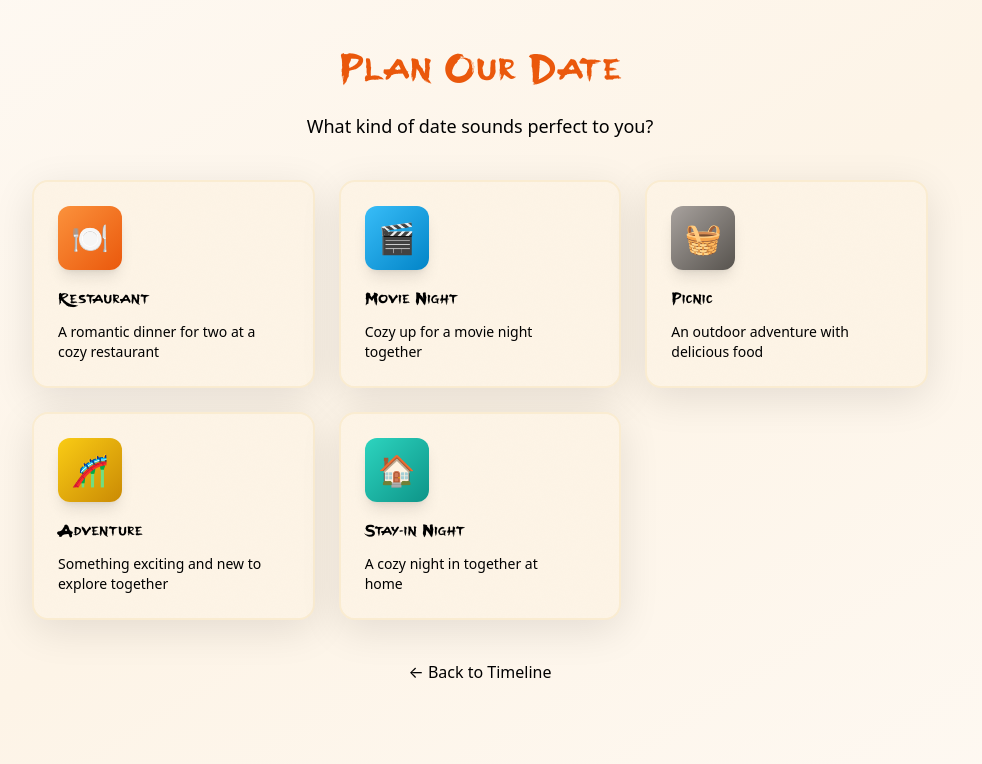
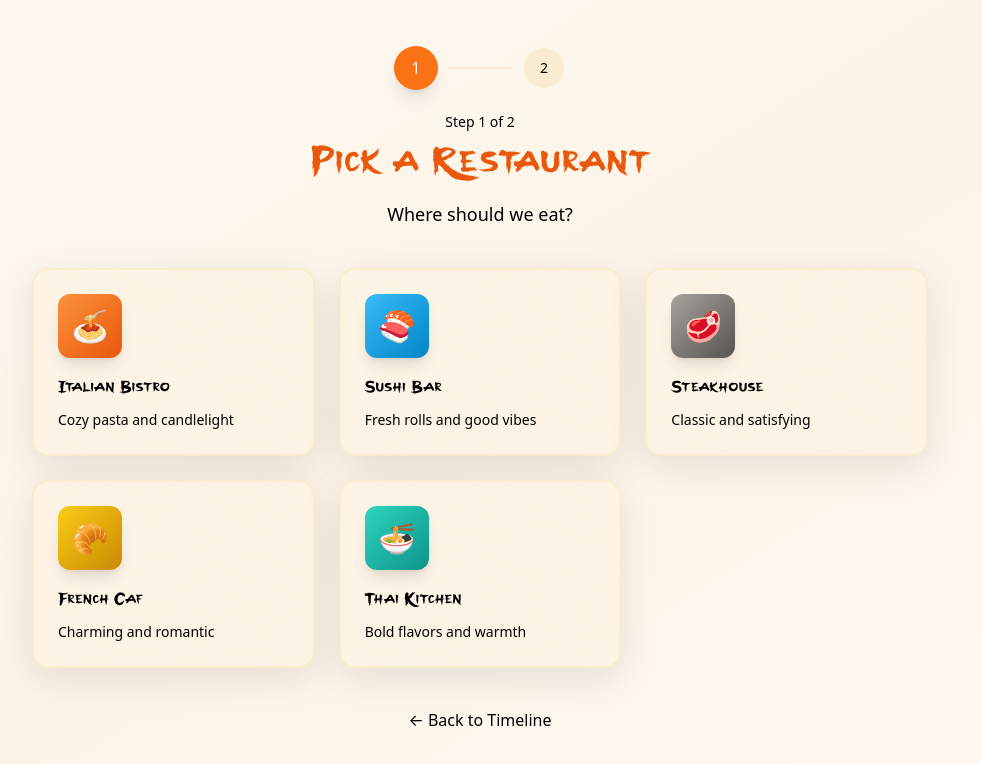
Before and after one commit to coderback/Project-Odelia, a Next.js app in the folder project-odelia/: page /date-plan in a window 1280 px wide. Shown: the top 764 px of the page, without its empty margins (160-1142 px from the left). Built offline with nearby package versions, Linux system fonts and the light colour scheme.

Commit message:
feat(DatePlanHub, email, route): enhance date selection process with restaurant and activity options

```diff
--- a/project-odelia/src/components/features/DatePlanHub.tsx
+++ b/project-odelia/src/components/features/DatePlanHub.tsx
@@ -11,60 +11,94 @@ interface DateOption {
   title: string;
   description: string;
   icon: string;
-  color: string;
   gradient: string;
 }
 
-const dateOptions: DateOption[] = [
+const restaurants: DateOption[] = [
   {
-    id: 'restaurant',
-    title: 'Restaurant',
-    description: 'A romantic dinner for two at a cozy restaurant',
-    icon: '🍽️',
-    color: 'fire',
+    id: 'italian',
+    title: 'Italian Bistro',
+    description: 'Cozy pasta and candlelight',
+    icon: '🍝',
     gradient: 'from-fire-400 to-fire-600',
   },
   {
-    id: 'movie',
-    title: 'Movie Night',
-    description: 'Cozy up for a movie night together',
-    icon: '🎬',
-    color: 'water',
+    id: 'sushi',
+    title: 'Sushi Bar',
+    description: 'Fresh rolls and good vibes',
+    icon: '🍣',
     gradient: 'from-water-400 to-water-600',
   },
   {
-    id: 'picnic',
-    title: 'Picnic',
-    description: 'An outdoor adventure with delicious food',
-    icon: '🧺',
-    color: 'earth',
+    id: 'steakhouse',
+    title: 'Steakhouse',
+    description: 'Classic and satisfying',
+    icon: '🥩',
     gradient: 'from-earth-400 to-earth-600',
   },
   {
-    id: 'adventure',
-    title: 'Adventure',
-    description: 'Something exciting and new to explore together',
-    icon: '🎢',
-    color: 'air',
+    id: 'french',
+    title: 'French Café',
+    description: 'Charming and romantic',
+    icon: '🥐',
     gradient: 'from-air-400 to-air-600',
   },
   {
-    id: 'stay-in',
-    title: 'Stay-in Night',
-    description: 'A cozy night in together at home',
-    icon: '🏠',
-    color: 'teal',
+    id: 'thai',
+    title: 'Thai Kitchen',
+    description: 'Bold flavors and warmth',
+    icon: '🍜',
     gradient: 'from-teal-400 to-teal-600',
   },
 ];
+
+const activities: DateOption[] = [
+  {
+    id: 'movie',
+    title: 'Movie Night',
+    description: 'Cozy up for a film together',
+    icon: '🎬',
+    gradient: 'from-water-400 to-water-600',
+  },
+  {
+    id: 'bowling',
+    title: 'Bowling',
+    description: 'A little friendly competition',
+    icon: '🎳',
+    gradient: 'from-fire-400 to-fire-600',
+  },
+  {
+    id: 'minigolf',
+    title: 'Mini Golf',
+    description: 'Playful and fun',
+    icon: '⛳',
+    gradient: 'from-earth-400 to-earth-600',
+  },
+  {
+    id: 'stargazing',
+    title: 'Stargazing Walk',
+    description: 'A romantic evening stroll',
+    icon: '🌙',
+    gradient: 'from-air-400 to-air-600',
+  },
+  {
+    id: 'arcade',
+    title: 'Arcade',
+    description: 'Retro fun and high scores',
+    icon: '🕹️',
+    gradient: 'from-teal-400 to-teal-600',
+  },
+];
+
+const TOTAL_STEPS = 2;
 
 const containerVariants = {
   hidden: { opacity: 0 },
   visible: {
     opacity: 1,
     transition: {
-      staggerChildren: 0.1,
-      delayChildren: 0.3,
+      staggerChildren: 0.08,
+      delayChildren: 0.2,
     },
   },
 };
@@ -74,7 +108,7 @@ const cardVariants = {
   visible: {
     opacity: 1,
     y: 0,
-    transition: { duration: 0.5, ease: 'easeOut' as const },
+    transition: { duration: 0.4, ease: 'easeOut' as const },
   },
   hover: {
     scale: 1.05,
@@ -90,89 +124,161 @@ const titleVariants = {
   visible: {
     opacity: 1,
     y: 0,
-    transition: { duration: 0.6, ease: 'easeOut' as const },
+    transition: { duration: 0.5, ease: 'easeOut' as const },
   },
 };
 
 export default function DatePlanHub() {
   const router = useRouter();
-  const [selectedOption, setSelectedOption] = useState<DateOption | null>(null);
-  const [isConfirming, setIsConfirming] = useState(false);
+  const [step, setStep] = useState(1);
+  const [selectedRestaurant, setSelectedRestaurant] = useState<DateOption | null>(null);
+  const [selectedActivity, setSelectedActivity] = useState<DateOption | null>(null);
   const [isComplete, setIsComplete] = useState(false);
   const [isSubmitting, setIsSubmitting] = useState(false);
 
-  const handleSelect = (option: DateOption) => {
-    setSelectedOption(option);
-    setIsConfirming(true);
+  const handlePickRestaurant = (option: DateOption) => {
+    setSelectedRestaurant(option);
+    setStep(2);
+  };
+
+  const handlePickActivity = (option: DateOption) => {
+    setSelectedActivity(option);
+    setStep(3); // review
   };
 
   const handleConfirm = async () => {
-    if (!selectedOption || isSubmitting) return;
+    if (!selectedRestaurant || !selectedActivity || isSubmitting) return;
 
     setIsSubmitting(true);
 
     try {
-      // Send notification
       await fetch('/api/date-selection', {
         method: 'POST',
         headers: { 'Content-Type': 'application/json' },
-        body: JSON.stringify({ option: selectedOption.title }),
+        body: JSON.stringify({
+          restaurant: selectedRestaurant.title,
+          activity: selectedActivity.title,
+        }),
       });
 
-      // Mark chapter as complete
-      markChapterComplete('datePlan', { selectedOption: selectedOption.id });
+      markChapterComplete('datePlan', {
+        selectedOption: `${selectedRestaurant.id}+${selectedActivity.id}`,
+      });
 
       setIsComplete(true);
     } catch (error) {
       console.error('Failed to save selection:', error);
-      // Still mark as complete even if email fails
-      markChapterComplete('datePlan', { selectedOption: selectedOption.id });
+      markChapterComplete('datePlan', {
+        selectedOption: `${selectedRestaurant.id}+${selectedActivity.id}`,
+      });
       setIsComplete(true);
     }
-  };
-
-  const handleCancel = () => {
-    setSelectedOption(null);
-    setIsConfirming(false);
   };
 
   const handleBackToTimeline = () => {
     router.push('/timeline');
   };
 
+  const stepTitle = step === 1
+    ? 'Pick a Restaurant'
+    : step === 2
+    ? 'Pick an Activity'
+    : 'Your Date Plan';
+
+  const stepSubtitle = step === 1
+    ? 'Where should we eat?'
+    : step === 2
+    ? 'What should we do?'
+    : 'Here\'s what you\'ve planned!';
+
+  const currentOptions = step === 1 ? restaurants : activities;
+
   return (
     <div className="min-h-screen py-8 sm:py-12 px-4 sm:px-6 relative overflow-hidden">
       {isComplete && <ConfettiEffect trigger={isComplete} />}
 
       <AnimatePresence mode="wait">
-        {!isConfirming && !isComplete && (
+        {/* Step 1 & 2: Selection grids */}
+        {(step === 1 || step === 2) && !isComplete && (
           <motion.div
-            key="selection"
+            key={`step-${step}`}
             variants={containerVariants}
             initial="hidden"
             animate="visible"
-            exit={{ opacity: 0 }}
+            exit={{ opacity: 0, x: -30 }}
             className="max-w-4xl mx-auto"
           >
-            {/* Title */}
+            {/* Step Indicator */}
             <motion.div variants={titleVariants} className="text-center mb-6 sm:mb-10">
-              <h1 className="text-3xl sm:text-4xl md:text-5xl font-display text-fire-600 mb-2 sm:mb-4">
-                Plan Our Date
+              {/* Progress dots */}
+              <div className="flex items-center justify-center gap-2 sm:gap-3 mb-4 sm:mb-6">
+                {Array.from({ length: TOTAL_STEPS }).map((_, i) => (
+                  <div key={i} className="flex items-center gap-2 sm:gap-3">
+                    <div className={`
+                      w-8 h-8 sm:w-10 sm:h-10
+                      rounded-full
+                      flex items-center justify-center
+                      text-xs sm:text-sm font-medium
+                      transition-all duration-300
+                      ${i + 1 < step
+                        ? 'bg-earth-500 text-white'
+                        : i + 1 === step
+                        ? 'bg-fire-500 text-white shadow-lg scale-110'
+                        : 'bg-parchment-300 text-parchment-500'
+                      }
+                    `}>
+                      {i + 1 < step ? '✓' : i + 1}
+                    </div>
+                    {i < TOTAL_STEPS - 1 && (
+                      <div className={`
+                        w-8 sm:w-16 h-0.5
+                        transition-colors duration-300
+                        ${i + 1 < step ? 'bg-earth-400' : 'bg-parchment-300'}
+                      `} />
+                    )}
+                  </div>
+                ))}
+              </div>
+
+              <p className="text-xs sm:text-sm text-parchment-500 mb-2">
+                Step {step} of {TOTAL_STEPS}
+              </p>
+              <h1 className="text-3xl sm:text-4xl md:text-5xl font-display text-fire-600 mb-2 sm:mb-3">
+                {stepTitle}
               </h1>
               <p className="text-base sm:text-lg text-parchment-600">
-                What kind of date sounds perfect to you?
+                {stepSubtitle}
               </p>
+
+              {/* Show current restaurant selection on step 2 */}
+              {step === 2 && selectedRestaurant && (
+                <motion.div
+                  initial={{ opacity: 0, y: 10 }}
+                  animate={{ opacity: 1, y: 0 }}
+                  className="mt-3 sm:mt-4 inline-flex items-center gap-2 bg-parchment-200 border border-parchment-300 rounded-full px-3 sm:px-4 py-1.5 sm:py-2"
+                >
+                  <span className="text-lg sm:text-xl">{selectedRestaurant.icon}</span>
+                  <span className="text-xs sm:text-sm text-parchment-700">{selectedRestaurant.title}</span>
+                  <button
+                    onClick={() => setStep(1)}
+                    className="text-parchment-400 hover:text-parchment-600 text-xs ml-1"
+                    title="Change restaurant"
+                  >
+                    ✕
+                  </button>
+                </motion.div>
+              )}
             </motion.div>
 
-            {/* Date Options Grid */}
+            {/* Options Grid */}
             <div className="grid grid-cols-1 sm:grid-cols-2 lg:grid-cols-3 gap-4 sm:gap-6">
-              {dateOptions.map((option) => (
+              {currentOptions.map((option) => (
                 <motion.button
                   key={option.id}
                   variants={cardVariants}
                   whileHover="hover"
                   whileTap="tap"
-                  onClick={() => handleSelect(option)}
+                  onClick={() => step === 1 ? handlePickRestaurant(option) : handlePickActivity(option)}
                   className={`
                     relative
                     bg-parchment-200
@@ -182,7 +288,6 @@ export default function DatePlanHub() {
                     parchment-texture
                     border-2
                     border-parchment-300
-                    hover:border-${option.color}-400
                     transition-colors
                     duration-300
                     text-left
@@ -190,7 +295,6 @@ export default function DatePlanHub() {
                     active:scale-[0.98]
                   `}
                 >
-                  {/* Icon */}
                   <div className={`
                     w-12 h-12 sm:w-16 sm:h-16
                     rounded-lg sm:rounded-xl
@@ -206,84 +310,110 @@ export default function DatePlanHub() {
                     {option.icon}
                   </div>
 
-                  {/* Title */}
                   <h3 className="text-lg sm:text-xl font-display text-parchment-800 mb-1 sm:mb-2">
                     {option.title}
                   </h3>
 
-                  {/* Description */}
                   <p className="text-xs sm:text-sm text-parchment-600 pr-6">
                     {option.description}
                   </p>
 
-                  {/* Hover indicator */}
-                  <div className={`
-                    absolute bottom-4 right-4
-                    opacity-0 group-hover:opacity-100
-                    transition-opacity duration-300
-                  `}>
+                  <div className="absolute bottom-4 right-4 opacity-0 group-hover:opacity-100 transition-opacity duration-300">
                     <span className="text-xl sm:text-2xl">→</span>
                   </div>
                 </motion.button>
               ))}
             </div>
 
-            {/* Back to Timeline */}
+            {/* Navigation */}
             <motion.div
               initial={{ opacity: 0 }}
               animate={{ opacity: 1 }}
-              transition={{ delay: 1 }}
+              transition={{ delay: 0.6 }}
               className="text-center mt-8 sm:mt-10"
             >
               <button
-                onClick={handleBackToTimeline}
+                onClick={step === 1 ? handleBackToTimeline : () => setStep(1)}
                 className="text-sm sm:text-base text-parchment-500 hover:text-parchment-700 transition-colors"
               >
-                ← Back to Timeline
+                {step === 1 ? '← Back to Timeline' : '← Back to Restaurants'}
               </button>
             </motion.div>
           </motion.div>
         )}
 
-        {isConfirming && !isComplete && selectedOption && (
+        {/* Step 3: Review */}
+        {step === 3 && !isComplete && selectedRestaurant && selectedActivity && (
           <motion.div
-            key="confirm"
-            initial={{ opacity: 0, scale: 0.9 }}
+            key="review"
+            initial={{ opacity: 0, scale: 0.95 }}
             animate={{ opacity: 1, scale: 1 }}
-            exit={{ opacity: 0, scale: 0.9 }}
-            className="max-w-sm sm:max-w-md mx-auto text-center px-2"
+            exit={{ opacity: 0, scale: 0.95 }}
+            className="max-w-sm sm:max-w-lg mx-auto text-center px-2"
           >
             <div className="bg-parchment-200 rounded-xl sm:rounded-2xl shadow-parchment p-6 sm:p-8 parchment-texture">
-              {/* Selected option icon */}
+              <h2 className="text-2xl sm:text-3xl font-display text-fire-600 mb-6 sm:mb-8">
+                Your Date Plan
+              </h2>
+
+              {/* Selections */}
+              <div className="grid grid-cols-1 sm:grid-cols-2 gap-4 sm:gap-6 mb-6 sm:mb-8">
+                {/* Restaurant card */}
+                <div className="bg-white/60 rounded-xl p-4 sm:p-5 border border-parchment-300">
+                  <p className="text-[10px] sm:text-xs text-parchment-500 uppercase tracking-wider mb-2">Restaurant</p>
                   <div className={`
-                w-20 h-20 sm:w-24 sm:h-24
+                    w-14 h-14 sm:w-16 sm:h-16
                     mx-auto
-                rounded-xl sm:rounded-2xl
-                bg-gradient-to-br ${selectedOption.gradient}
+                    rounded-xl
+                    bg-gradient-to-br ${selectedRestaurant.gradient}
                     flex items-center justify-center
-                text-4xl sm:text-5xl
-                shadow-lg
-                mb-4 sm:mb-6
+                    text-2xl sm:text-3xl
+                    shadow-md
+                    mb-2 sm:mb-3
                   `}>
-                {selectedOption.icon}
+                    {selectedRestaurant.icon}
+                  </div>
+                  <h3 className="text-base sm:text-lg font-display text-parchment-800">
+                    {selectedRestaurant.title}
+                  </h3>
+                  <p className="text-xs text-parchment-500 mt-1">
+                    {selectedRestaurant.description}
+                  </p>
                 </div>
 
-              <h2 className="text-xl sm:text-2xl font-display text-parchment-800 mb-1 sm:mb-2">
-                {selectedOption.title}
-              </h2>
-              <p className="text-sm sm:text-base text-parchment-600 mb-6 sm:mb-8">
-                {selectedOption.description}
+                {/* Activity card */}
+                <div className="bg-white/60 rounded-xl p-4 sm:p-5 border border-parchment-300">
+                  <p className="text-[10px] sm:text-xs text-parchment-500 uppercase tracking-wider mb-2">Activity</p>
+                  <div className={`
+                    w-14 h-14 sm:w-16 sm:h-16
+                    mx-auto
+                    rounded-xl
+                    bg-gradient-to-br ${selectedActivity.gradient}
+                    flex items-center justify-center
+                    text-2xl sm:text-3xl
+                    shadow-md
+                    mb-2 sm:mb-3
+                  `}>
+                    {selectedActivity.icon}
+                  </div>
+                  <h3 className="text-base sm:text-lg font-display text-parchment-800">
+                    {selectedActivity.title}
+                  </h3>
+                  <p className="text-xs text-parchment-500 mt-1">
+                    {selectedActivity.description}
                   </p>
+                </div>
+              </div>
 
               <p className="text-base sm:text-lg text-fire-600 font-medium mb-4 sm:mb-6">
-                Is this your choice?
+                Does this look perfect?
               </p>
 
               <div className="flex flex-col sm:flex-row gap-3 sm:gap-4 justify-center">
                 <motion.button
                   whileHover={{ scale: 1.05 }}
                   whileTap={{ scale: 0.95 }}
-                  onClick={handleCancel}
+                  onClick={() => setStep(2)}
                   className="px-5 sm:px-6 py-2.5 sm:py-3 rounded-lg sm:rounded-xl border-2 border-parchment-400 text-parchment-600 hover:bg-parchment-300 transition-colors text-sm sm:text-base order-2 sm:order-1"
                   disabled={isSubmitting}
                 >
@@ -294,28 +424,17 @@ export default function DatePlanHub() {
                   whileTap={{ scale: 0.95 }}
                   onClick={handleConfirm}
                   disabled={isSubmitting}
-                  className={`
-                    px-5 sm:px-6 py-2.5 sm:py-3
-                    rounded-lg sm:rounded-xl
-                    bg-gradient-to-r ${selectedOption.gradient}
-                    text-white
-                    font-medium
-                    shadow-lg
-                    hover:shadow-xl
-                    transition-shadow
-                    disabled:opacity-50
-                    text-sm sm:text-base
-                    order-1 sm:order-2
-                  `}
+                  className="px-5 sm:px-6 py-2.5 sm:py-3 rounded-lg sm:rounded-xl bg-gradient-to-r from-fire-400 to-fire-600 text-white font-medium shadow-lg hover:shadow-xl transition-shadow disabled:opacity-50 text-sm sm:text-base order-1 sm:order-2"
                 >
-                  {isSubmitting ? 'Saving...' : 'Yes, this is perfect!'}
+                  {isSubmitting ? 'Saving...' : 'This is perfect!'}
                 </motion.button>
               </div>
             </div>
           </motion.div>
         )}
 
-        {isComplete && selectedOption && (
+        {/* Complete */}
+        {isComplete && selectedRestaurant && selectedActivity && (
           <motion.div
             key="complete"
             initial={{ opacity: 0, y: 20 }}
@@ -333,15 +452,19 @@ export default function DatePlanHub() {
               </motion.div>
 
               <h2 className="text-2xl sm:text-3xl font-display text-fire-600 mb-3 sm:mb-4">
-                Perfect Choice!
+                Date Planned!
               </h2>
 
-              <p className="text-base sm:text-lg text-parchment-700 mb-1 sm:mb-2">
-                You chose: <strong>{selectedOption.title}</strong>
+              <p className="text-sm sm:text-base text-parchment-700 mb-1">
+                {selectedRestaurant.icon} {selectedRestaurant.title}
+              </p>
+              <p className="text-xs sm:text-sm text-parchment-500 mb-3">+</p>
+              <p className="text-sm sm:text-base text-parchment-700 mb-4 sm:mb-6">
+                {selectedActivity.icon} {selectedActivity.title}
               </p>
 
               <p className="text-sm sm:text-base text-parchment-600 mb-6 sm:mb-8">
-                I can&apos;t wait for our {selectedOption.title.toLowerCase()}!
+                I can&apos;t wait for our date!
               </p>
 
               <motion.button
```
Also changed, not shown: project-odelia/src/app/api/date-selection/route.ts (+6 -5 lines), project-odelia/src/lib/email.ts (+9 -7 lines). Lines whose indentation alone changed are shown as unchanged.
